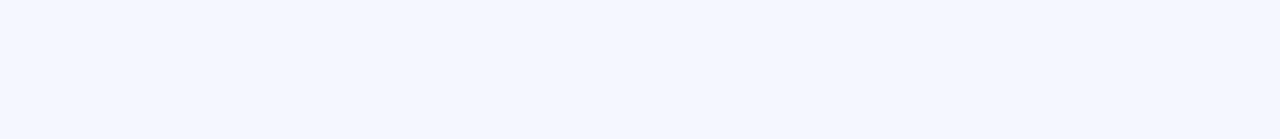
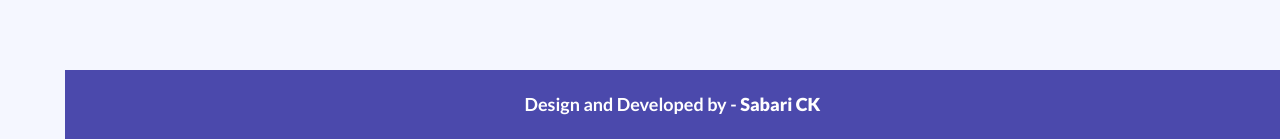
Before and after one commit to CKsabari2001/cryptocurrency-react-app, a React (Vite) app: page / in a window 1280 px wide. Shown: the part 2724-2863 px from the top of the page. Before the commit the page ends 2794 px from the top, so only its background shows below. Built offline with nearby package versions, Linux system fonts and the light colour scheme; no server answers.

Commit message:
Footer Added

```diff
--- a/index.html
+++ b/index.html
@@ -3,16 +3,22 @@
   <head>
     <meta charset="UTF-8" />
     <meta name="viewport" content="width=device-width, initial-scale=1.0" />
+    <meta name="author" content="Sabari CK" />
+    <meta
+      name="description"
+      content="Cryptoverse is a cryptocurrency tracking and analysis application built with React, Redux, and Ant Design." />
+
+    <!-- Favicon -->
+    <link rel="icon" href="/logo.png" type="image/x-icon" />
 
     <!-- Google Font -->
     <link rel="preconnect" href="https://fonts.googleapis.com" />
     <link rel="preconnect" href="https://fonts.gstatic.com" crossorigin />
     <link
       href="https://fonts.googleapis.com/css2?family=Lato:ital,wght@0,100;0,300;0,400;0,700;0,900;1,100;1,300;1,400;1,700;1,900&family=Roboto:ital,wght@0,100;0,300;0,400;0,500;0,700;0,900;1,100;1,300;1,400;1,500;1,700;1,900&display=swap"
-      rel="stylesheet"
-    />
+      rel="stylesheet" />
 
-    <title>Vite + React + TS</title>
+    <title>Cryptoverse</title>
   </head>
   <body>
     <div id="root"></div>
--- a/src/assets/css/main.css
+++ b/src/assets/css/main.css
@@ -172,6 +172,34 @@ a:hover .crypto-card p span {
   margin-bottom: 2rem;
 }
 
+:export {
+  bgColorPrimary: #4b49ac;
+  bgColorPrimaryFaded: rgba(75, 73, 172, 0.1725490196);
+  bgColorSecondary: #98bdff;
+  textColorPrimary: #252525;
+  textColorSecondary: #fff;
+  textColorTertiary: #7d8492;
+}
+
+.footer {
+  background-color: #4b49ac;
+  padding: 20px 30px;
+}
+.footer h6 {
+  color: #fff;
+  font-weight: 600;
+  text-align: center;
+  font-size: 16px;
+}
+.footer h6 span {
+  font-weight: 800;
+}
+@media (min-width: 900px) {
+  .footer h6 {
+    font-size: 18px;
+  }
+}
+
 body {
   padding: 0;
   margin: 0;
--- /dev/null
+++ b/src/assets/scss/_footer.scss
@@ -0,0 +1,21 @@
+@import "./Variables.module.scss";
+
+.footer {
+  background-color: $bg-color-primary;
+  padding: 20px 30px;
+
+  h6 {
+    color: #fff;
+    font-weight: 600;
+    text-align: center;
+    font-size: 16px;
+
+    span {
+      font-weight: 800;
+    }
+
+    @media (min-width: 900px) {
+      font-size: 18px;
+    }
+  }
+}
--- a/src/assets/scss/main.scss
+++ b/src/assets/scss/main.scss
@@ -8,6 +8,7 @@
 @import "./CryptoLists.scss";
 @import "./NewsLists.scss";
 @import "./CryptoDetails";
+@import "./footer";
 
 // Custom Style
 body {
--- /dev/null
+++ b/src/components/Footer.tsx
@@ -0,0 +1,19 @@
+import { Typography } from "@mui/material";
+import React from "react";
+
+function Footer() {
+  return (
+    <>
+      <footer className="footer">
+        <Typography variant="h6" component="h6">
+          Design and Developed by -{" "}
+          <a href="https://github.com/CKsabari2001">
+            <span> Sabari CK</span>
+          </a>
+        </Typography>
+      </footer>
+    </>
+  );
+}
+
+export default Footer;
--- a/src/components/pages/CryptoCurrencies.tsx
+++ b/src/components/pages/CryptoCurrencies.tsx
@@ -5,6 +5,7 @@ import { DrawerHeader } from "../styled/sideBarStyled.ts";
 // Components
 import CryptoLists from "./cryptoCurrencies/CryptoLists.tsx";
 import SideBar from "../sidebar/SideBar.tsx";
+import Footer from "../Footer.tsx";
 // Redux
 import { useGetCryptosQuery } from "../../app/store/services/cryptoApi.ts";
 // Types
@@ -27,6 +28,9 @@ function CryptoCurrencies() {
             <DrawerHeader />
             <CryptoLists data={cryptoCoins} isFetching={cryptoDataIsFetching} />
           </Box>
+          <Box component="div" sx={{ flexGrow: 1 }}>
+            <Footer />
+          </Box>
         </FadeInOut>
       </Box>
     </>
--- a/src/components/pages/CryptoDetails.tsx
+++ b/src/components/pages/CryptoDetails.tsx
@@ -12,6 +12,7 @@ import CryptoStats from "./cryptoDetails/cryptoStats/CryptoStats.tsx";
 import CryptoDescription from "./cryptoDetails/cryptoDescription/CryptoDescription.tsx";
 import CryptoChart from "./cryptoDetails/cryptoChart/CryptoChart.tsx";
 import CryptoTitle from "./cryptoDetails/CryptoTitle.tsx";
+import Footer from "../Footer.tsx";
 // Custom Motion Components
 import FadeInOut from "../motionAnimations/PageFadeInOut.tsx";
 function CryptoDetails() {
@@ -35,6 +36,9 @@ function CryptoDetails() {
             <CryptoStats data={coin} isFetching={coinDataIsFetching} />
             <CryptoDescription data={coin} isFetching={coinDataIsFetching} />
           </Box>
+          <Box component="div" sx={{ flexGrow: 1 }}>
+            <Footer />
+          </Box>
         </FadeInOut>
       </Box>
     </>
--- a/src/components/pages/Home.tsx
+++ b/src/components/pages/Home.tsx
@@ -7,6 +7,7 @@ import SideBar from "../sidebar/SideBar.tsx";
 import GlobalStats from "./home/GlobalStats.tsx";
 import TopCrypto from "./home/TopCrypto.tsx";
 import TopNews from "./home/TopNews.tsx";
+import Footer from "../Footer.tsx";
 // Custom Motion Components
 import FadeInOut from "../motionAnimations/PageFadeInOut.tsx";
 function Home() {
@@ -22,6 +23,9 @@ function Home() {
           <TopCrypto />
           <TopNews />
         </Box>
+        <Box component="div" sx={{ flexGrow: 1 }}>
+          <Footer />
+        </Box>
       </FadeInOut>
     </Box>
   );
--- a/src/components/pages/News.tsx
+++ b/src/components/pages/News.tsx
@@ -6,6 +6,7 @@ import { DrawerHeader } from "../styled/sideBarStyled.ts";
 import SideBar from "../sidebar/SideBar.tsx";
 import NewsList from "./news/NewsLists.tsx";
 import NewsListSelect from "./news/nesSelectBox/NewsListSelect.tsx";
+import Footer from "../Footer.tsx";
 // Redux
 import { useGetCryptoNewsQuery } from "../../app/store/services/cryptoNewsApi.ts";
 import { useAppSelector } from "../../app/store/hooks.ts";
@@ -39,6 +40,9 @@ function News() {
             <NewsListSelect isFetching={cryptoNewsDataIsFetching} />
             <NewsList data={cryptoNews} isFetching={cryptoNewsDataIsFetching} isHomePage={false} />
           </Box>
+          <Box component="div" sx={{ flexGrow: 1 }}>
+            <Footer />
+          </Box>
         </FadeInOut>
       </Box>
     </>
```
Also changed, not shown: public/logo.png (added), 1 other file (tests, documents, lock files or other folders).
